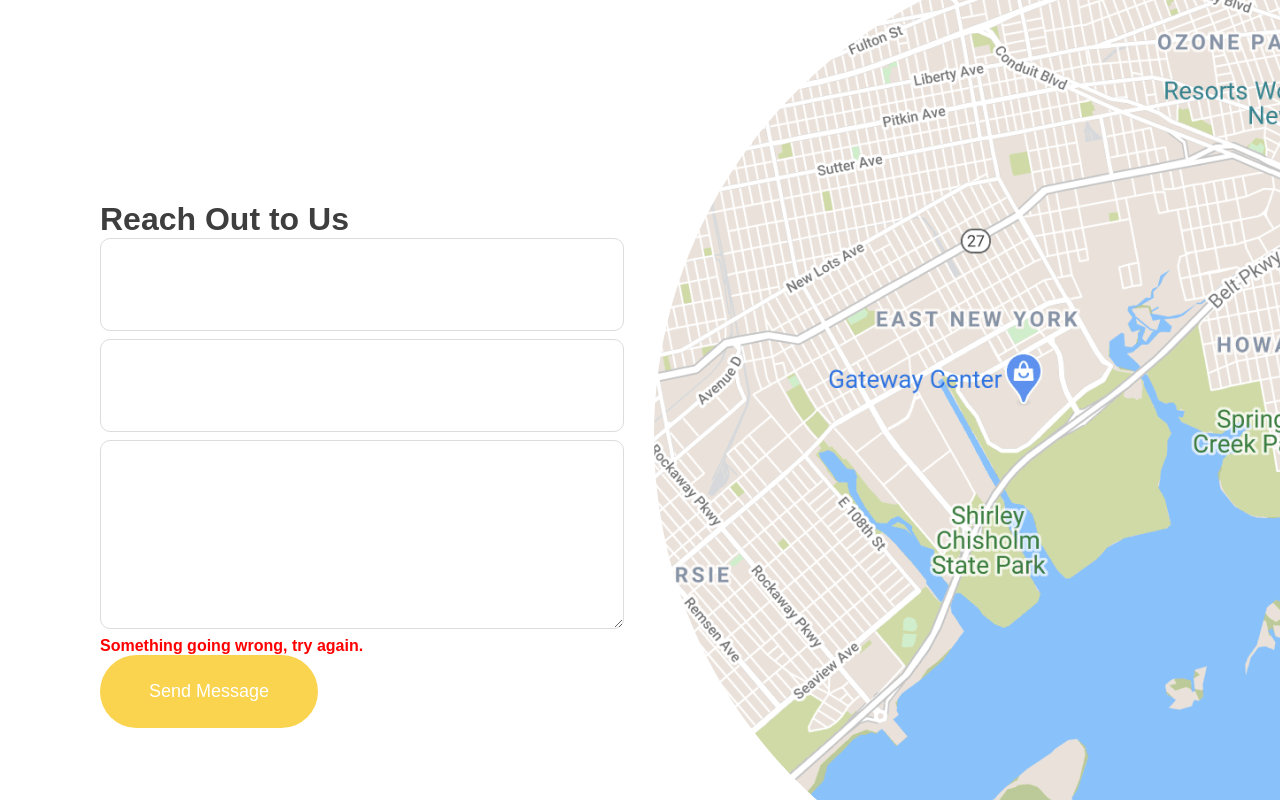
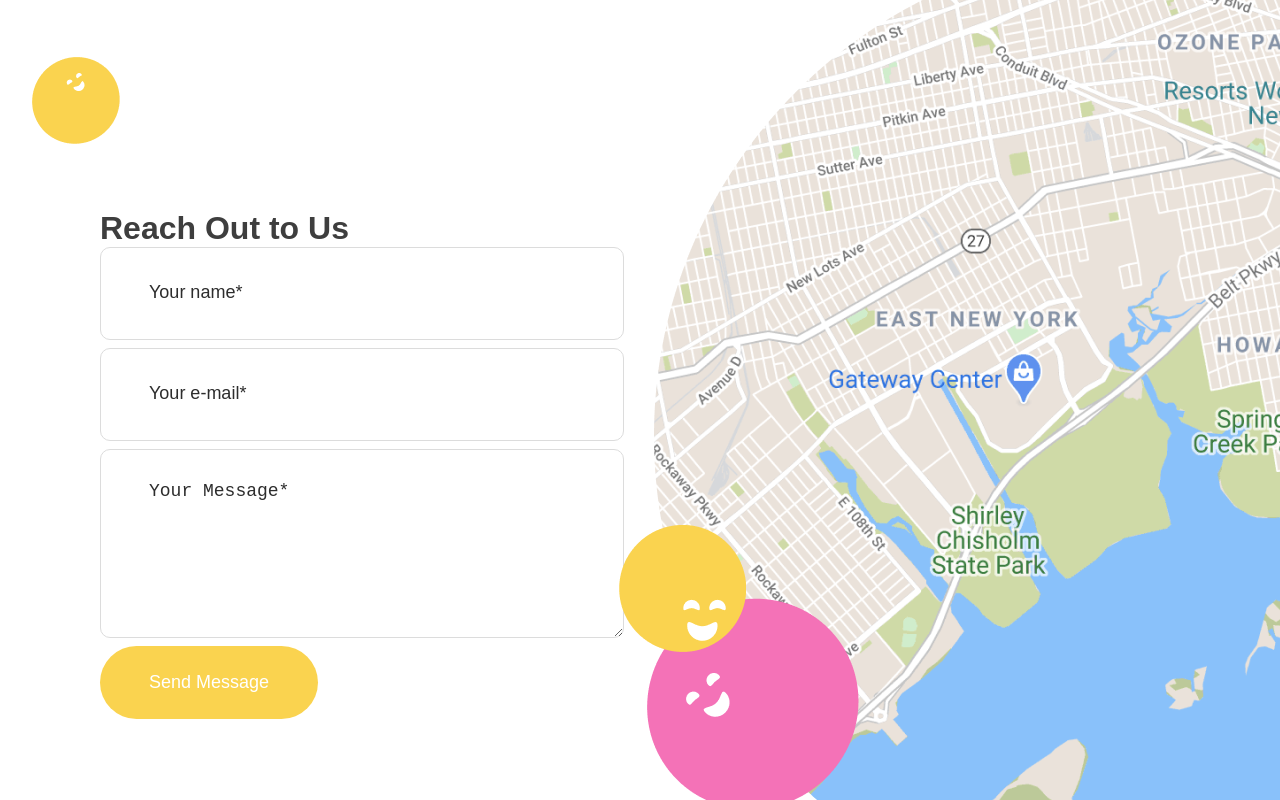
Before and after one commit to ArturBekhDEV/test-work-zenbit-fullstack, a React (Create React App) app: page / in a window 1280 px wide. Shown: the top 800 px of the page. Built offline with nearby package versions, Linux system fonts and the light colour scheme.

Commit message:
updated styling

```diff
--- a/src/App.js
+++ b/src/App.js
@@ -3,7 +3,11 @@ import styled, { createGlobalStyle } from "styled-components";
 import ApercuFont from "./fonts/ApercuArabicPro-Regular.woff2";
 import EarthImage from "../src/assets/mask_map.png";
 import Footer from "./Footer";
+import yellowTop from "../src/assets/yellow_item_top.png";
+import yellowMid from "../src/assets/yellow_item_mid_map.png";
+import redMid from "../src/assets/red_item_mid_map.png";
 
+// STYLING //
 const GlobalStyle = createGlobalStyle`
   @font-face {
     font-family: 'Apercu Arabic Pro';
@@ -26,7 +30,6 @@ body {
   height: 100%;
 }
 `;
-
 const StyledFormWrapper = styled.div`
   display: flex;
   justify-content: space-between;
@@ -35,12 +38,23 @@ const StyledFormWrapper = styled.div`
   position: relative;
 `;
 const StyledForm = styled.form`
+  position: relative;
   width: 100%;
   width: 557px;
   margin-left: 100px;
   margin-right: 30px;
   background-color: #fff;
   box-sizing: border-box;
+
+  .yellow_top_icon {
+    position: absolute;
+    top: -170px;
+    left: -85px;
+  }
+  @media (max-width: 973px) {
+    margin: 0 auto;
+    padding: 30px;
+  }
 `;
 const StyledInput = styled.input`
   display: block;
@@ -49,6 +63,13 @@ const StyledInput = styled.input`
   border: 1px solid #dcdcdc;
   border-radius: 10px;
   margin-bottom: 8px;
+
+  ::placeholder {
+    color: #2d2d2d;
+    font-weight: 400;
+    font-size: 18px;
+    padding-left: 48px;
+  }
 `;
 const StyledTextArea = styled.textarea`
   display: block;
@@ -57,6 +78,13 @@ const StyledTextArea = styled.textarea`
   border: 1px solid #dcdcdc;
   border-radius: 10px;
   margin-bottom: 8px;
+
+  ::placeholder {
+    color: #2d2d2d;
+    font-weight: 400;
+    font-size: 18px;
+    padding: 31px 0px 0px 48px;
+  }
 `;
 const StyledButton = styled.button`
   display: block;
@@ -70,10 +98,23 @@ const StyledButton = styled.button`
   line-height: 18px;
   cursor: pointer;
 `;
-const StyledMap = styled.div``;
-const StyledError = styled.div`
-  color: red;
-  font-weight: 700;
+const StyledMap = styled.div`
+  position: relative;
+
+  .yellow_mid_icon {
+    position: absolute;
+    top: 525px;
+    left: -35px;
+    z-index: 1;
+  }
+  .red_mid_icon {
+    position: absolute;
+    top: 555px;
+    left: -50px;
+  }
+  @media (max-width: 973px) {
+    display: none;
+  }
 `;
 
 function App() {
@@ -82,20 +123,20 @@ function App() {
       <GlobalStyle />
       <StyledFormWrapper>
         <StyledForm>
+          <img className="yellow_top_icon" src={yellowTop} alt="" />
           <h1>Reach Out to Us</h1>
           <label htmlFor="name"></label>
-          <StyledInput type="text" name="name" />
+          <StyledInput type="text" placeholder="Your name*" name="name" />
           <label htmlFor="email"></label>
-          <StyledInput type="email" name="email" />
+          <StyledInput type="email" placeholder="Your e-mail*" name="email" />
           <label htmlFor="message"></label>
-          <StyledTextArea name="message" />
-          <StyledError>
-            <p>Something going wrong, try again.</p>
-          </StyledError>
+          <StyledTextArea name="message" placeholder="Your Message*" />
           <StyledButton type="submit">Send Message</StyledButton>
         </StyledForm>
         <StyledMap>
           <img src={EarthImage} alt="map"></img>
+          <img className="yellow_mid_icon" src={yellowMid} alt="" />
+          <img className="red_mid_icon" src={redMid} alt="" />
         </StyledMap>
       </StyledFormWrapper>
       <Footer />
--- a/src/Footer.jsx
+++ b/src/Footer.jsx
@@ -7,15 +7,18 @@ import iconLinks from "../src/assets/icons_links.png";
 
 const StyledFooterWrapper = styled.div`
   position: relative;
+  bottom: 0px;
   background-color: #fafafa;
   border-top: 1px solid #d8d8d8;
-  height: 200px;
+  height: 200px !important;
   display: flex;
+  width: auto;
   justify-content: space-between;
   align-items: center;
 
   .icon_links {
     padding-left: 320px;
+    cursor: pointer;
   }
   .red_icon {
     position: absolute;
@@ -25,6 +28,23 @@ const StyledFooterWrapper = styled.div`
     position: absolute;
     bottom: 101px;
     right: 127px;
+  }
+
+  @media (max-width: 655px) {
+    justify-content: center;
+    align-items: center;
+    .green_icon {
+      right: 30px;
+    }
+    .yellow_icon {
+      display: none;
+    }
+    .red_icon {
+      display: none;
+    }
+    .icon_links {
+      padding: 0;
+    }
   }
 `;
 
```
